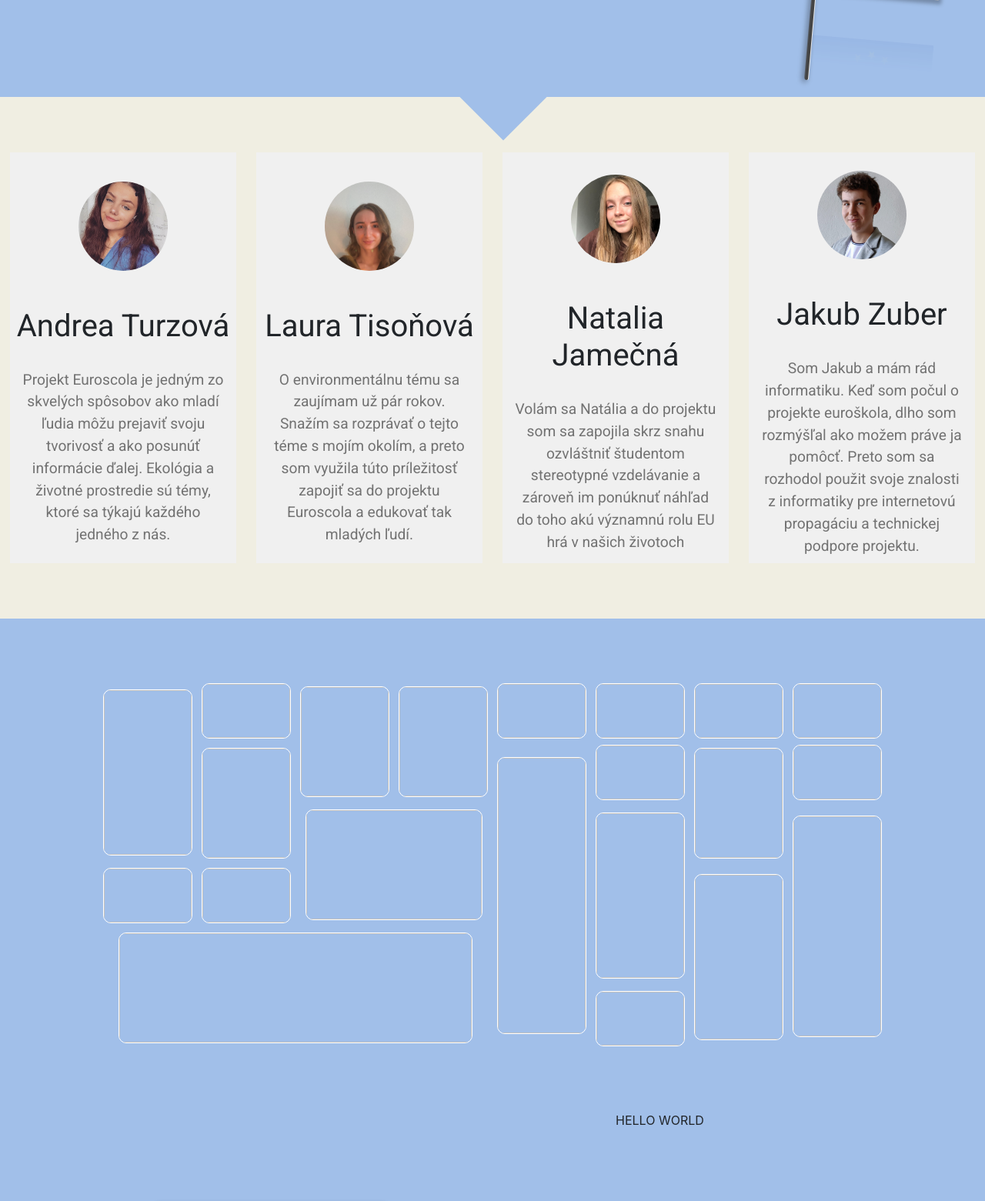
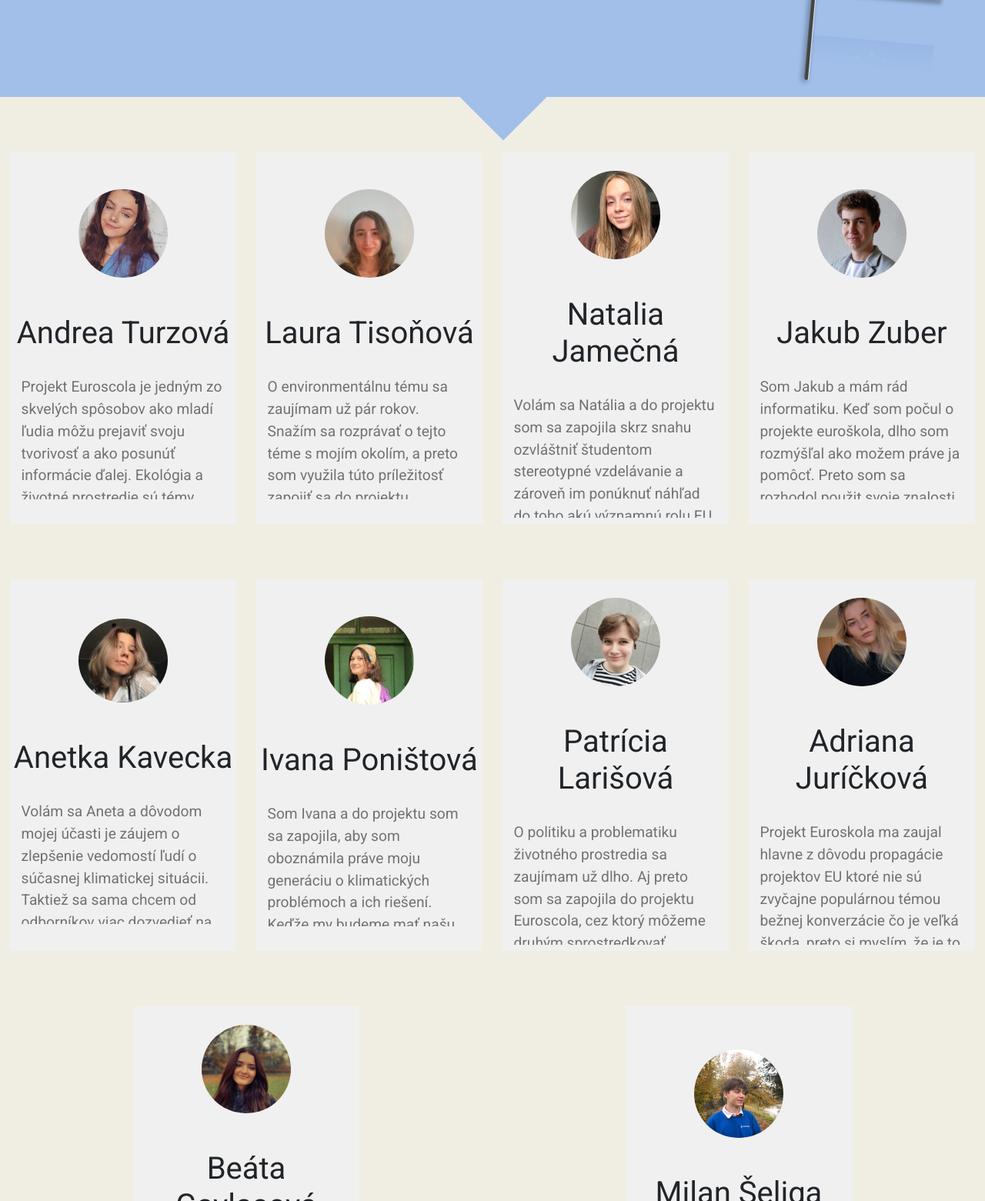
Before and after one commit to Jak106/Personal-website, a Django app: page /projects/euroskola/ in a window 1280 px wide. Shown: the part 674-2235 px from the top of the page at 77% size. Run offline with Django 4.2, Linux system fonts and the light colour scheme.

Commit message:
people update

```diff
--- a/portfolio/projects/templates/projects/euroschool.html
+++ b/portfolio/projects/templates/projects/euroschool.html
@@ -196,6 +196,36 @@
             <h1 class="name">Jakub Zuber</h1>
             <p id="p-zuber">Som Jakub a mám rád informatiku. Keď som počul o projekte euroškola, dlho som rozmýšľal ako možem práve ja pomôcť. Preto som sa rozhodol použit svoje znalosti z informatiky pre internetovú propagáciu a technickej podpore projektu.</p>
         </div>
+        <div class="person-div">
+            <img class="img-fluid aboutUs-img" id="img-kavecka" src="{% static 'projects/images/kavecka.jpeg' %}">
+            <h1 class="name">Anetka Kavecka</h1>
+            <p id="p-kavecka">Volám sa Aneta a dôvodom mojej účasti je záujem o zlepšenie vedomostí ľudí o súčasnej klimatickej situácii. Taktiež sa sama chcem od odborníkov viac dozvedieť na túto tému a o spôsobe akým sa Európska Únia angažuje v spojení s ekológiou.</p>
+        </div>
+        <div class="person-div">
+            <img class="img-fluid aboutUs-img" id="img-ponistova" src="{% static 'projects/images/ponistova.jpg' %}">
+            <h1 class="name">Ivana Poništová</h1>
+            <p id="p-ponistova">Som Ivana a do projektu som sa zapojila, aby som oboznámila práve moju generáciu o klimatických problémoch a ich riešení. Keďže my budeme mať našu planétu o chvíľu vo vlastných rukách, je nevyhnutné, aby sa o tom debatovalo a šírili sa informácie a potenciálne riešenia.</p>
+        </div>
+        <div class="person-div">
+            <img class="img-fluid aboutUs-img" id="img-larisova" src="{% static 'projects/images/larisova.jpg' %}">
+            <h1 class="name">Patrícia Larišová</h1>
+            <p id="p-larisova">O politiku a problematiku životného prostredia sa zaujímam už dlho. Aj preto som sa zapojila do projektu Euroscola, cez ktorý môžeme druhým sprostredkovať informácie o aktivitách EÚ v boji s klimatickou zmenou. Každý z nás môže k spoločnej snahe nejako prispieť, napríklad aj takto.</p>
+        </div>
+        <div class="person-div">
+            <img class="img-fluid aboutUs-img" id="img-jurickova" src="{% static 'projects/images/jurickova.jpg' %}">
+            <h1 class="name">Adriana Juríčková</h1>
+            <p id="p-jurickova">Projekt Euroskola ma zaujal hlavne z dôvodu propagácie projektov EU ktoré nie sú zvyčajne populárnou témou bežnej konverzácie čo je veľká škoda, preto si myslím, že je to skvelý spôsob ako oboznámiť širšiu verejnosť o dôležitých témach a možno pomôcť EU s podporou od ľudí.</p>
+        </div>
+        <div class="person-div">
+            <img class="img-fluid aboutUs-img" id="img-gavlasova" src="{% static 'projects/images/gavlasova.jpeg' %}">
+            <h1 class="name">Beáta Gavlasová</h1>
+            <p id="p-gavlasova">Ahoj. Volám sa Beáta Gavlasová a som študentkou Gymnázia J.M. Hurbana v Čadci - bilingválna sekcia. Od malička ma zaujímalo životné prostredie a jeho dopady na našu spoločnosť. Tento projekt je super príležitosťou, ako pomocou rôznych aktivít vieme našim spolužiakom ukázať, čo aj EU podniká v tejto téme životného prostredia a ako rieši závažné situácie, ktoré rokmi pribúdajú. Verím, že tento projekt prinesie všetkým to, čo bolo doteraz nepoznané, málo objasnené, zarážajúce, a predovšetkým náučné, prospešné a ľahko aplikované v samotnej praxi. Poď spoločne so mnou pridať ruku do tohto projektu pre lepšiu budúcnosť. Našu budúcnosť.</p>
+        </div>
+        <div class="person-div">
+            <img class="img-fluid aboutUs-img" id="img-seliga" src="{% static 'projects/images/seliga.jpg' %}">
+            <h1 class="name">Milan Šeliga</h1>
+            <p id="p-seliga">Som Milan a som technicka podpora pre tento uzasny tym, hlavne najlepsieho clena tohoto tymu - JAKUBA JANA ZUBERA</p>
+        </div>
     </section>
     <section id="aboutProjects">
         <div id="gallery">
--- a/portfolio/static/projects/styles/euroschool.css
+++ b/portfolio/static/projects/styles/euroschool.css
@@ -172,6 +172,7 @@ header.show {
     background-color: rgb(240, 238, 226);
     width: 100vw;
     z-index: -2;
+    padding-bottom: 9vh;
 }
 .person-div {
     height: auto;
@@ -181,7 +182,7 @@ header.show {
     flex-direction: column;
     align-items: center;
     justify-content: center;
-    margin: 9vh auto;
+    margin: 9vh auto 0 auto;
 }
 .name {
     margin: 3vh auto;
@@ -196,7 +197,9 @@ header.show {
     width: 90%;
     margin: 1vh auto;
     color: #00000086;
-    text-align: center;
+    text-align: block;
+    overflow-y: scroll;
+    max-height: 20vh;
 }
 
 #aboutProjects {
@@ -244,16 +247,10 @@ header.show {
     font-size: 2em;
 }
 
-
-
-
 @import url("https://fonts.googleapis.com/css?family=DM+Sans:400,500,700&display=swap");
 #projects {
     height: auto;
-    /*background-color: #c394f8;*/
     width: 100vw;
-    /*max-width: 800px;*/
-    /*max-height: 600px;*/
     transform-style: preserve-3d;
     display: flex;
     justify-content: space-around;
@@ -511,6 +508,9 @@ footer {
         order: 9;
         margin: auto 0;
     }
+    footer h2 {
+        height: auto;
+    }
     footer h2, footer p, footer div {
         overflow: hidden;
     }
```
Also changed, not shown: portfolio/projects/static/projects/styles/euroschool.css (+8 -8 lines), portfolio/projects/static/projects/images/gavlasova.jpeg (added), portfolio/projects/static/projects/images/jurickova.jpg (added), portfolio/projects/static/projects/images/kavecka.jpeg (added), portfolio/projects/static/projects/images/larisova.jpg (added), portfolio/projects/static/projects/images/ponistova.jpg (added), portfolio/projects/static/projects/images/seliga.jpg (added), portfolio/static/projects/images/gavlasova.jpeg (added), portfolio/static/projects/images/jurickova.jpg (added), portfolio/static/projects/images/kavecka.jpeg (added), portfolio/static/projects/images/larisova.jpg (added), portfolio/static/projects/images/ponistova.jpg (added), portfolio/static/projects/images/seliga.jpg (added).
